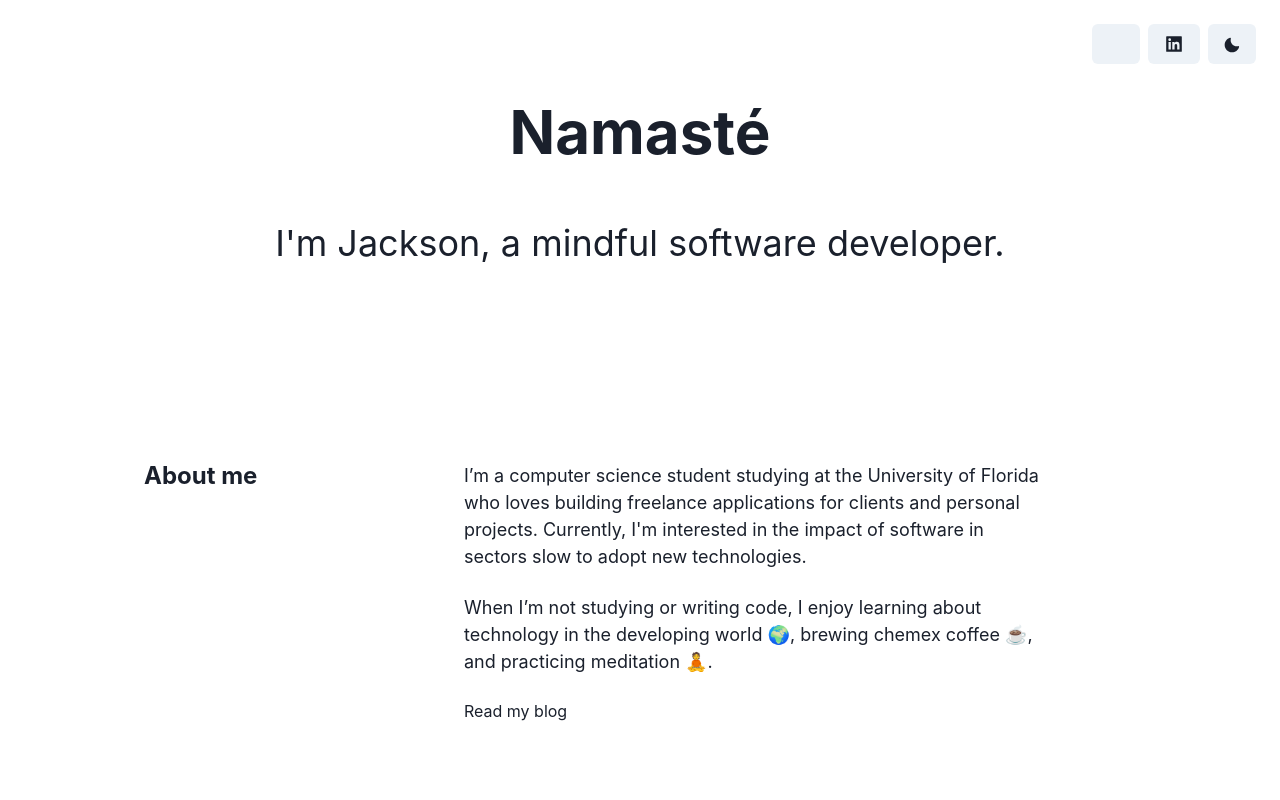
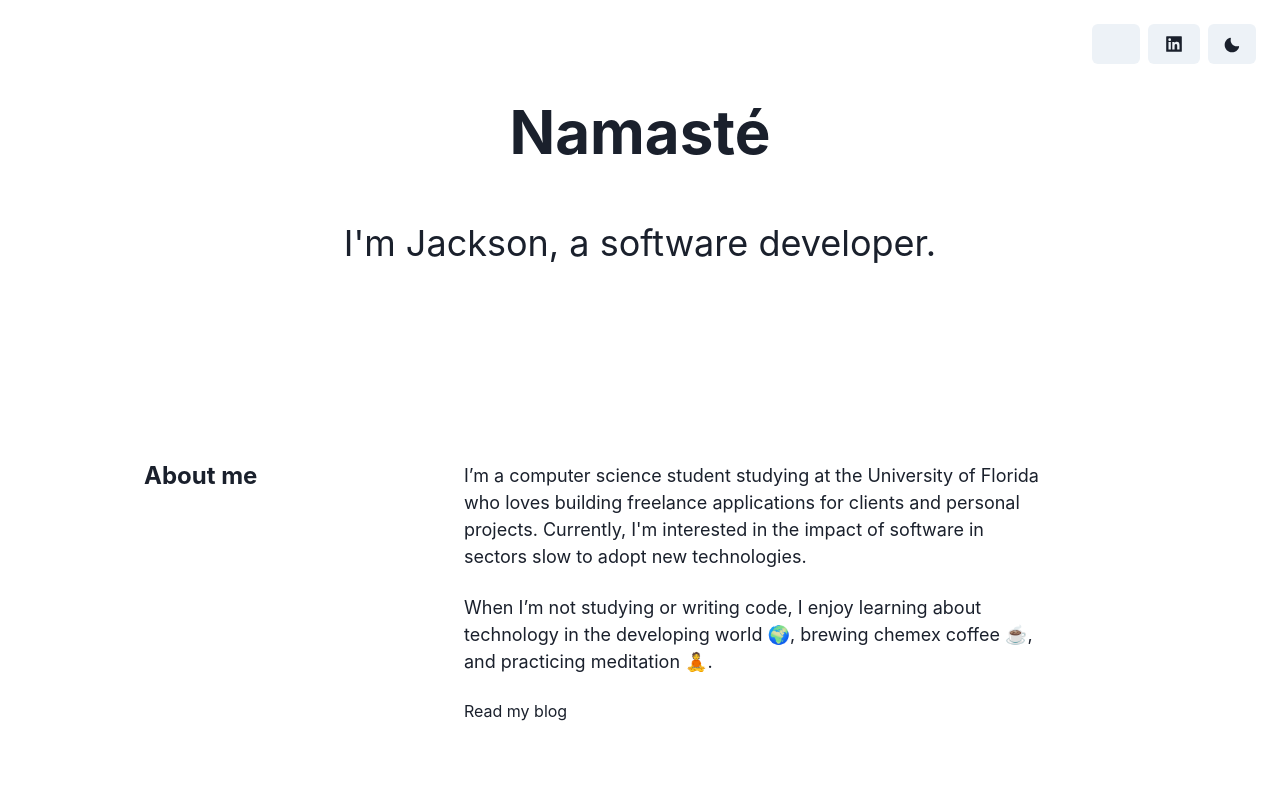
Before and after one commit to jacksonet00/jacksontaylor.com, a Next.js app in the folder v2/: page / in a window 1280 px wide. Shown: the top 800 px of the page. Built offline with nearby package versions, Linux system fonts and the light colour scheme; some icons are missing.

Commit message:
update greeting headline

```diff
--- a/v2/src/data/data.js
+++ b/v2/src/data/data.js
@@ -1,7 +1,7 @@
 export default {
 	greeting: {
 		headline: 'Namasté',
-		subText: `I'm Jackson, a mindful software developer.`,
+		subText: `I'm Jackson, a software developer.`,
 	},
 	aboutMe: {
 		paragraphs: [
```
